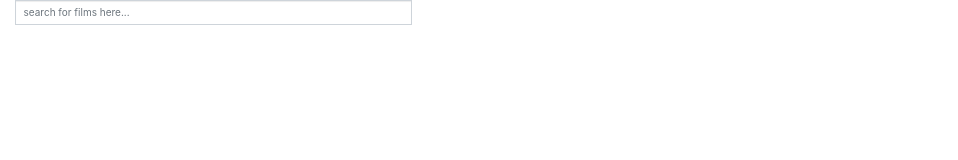
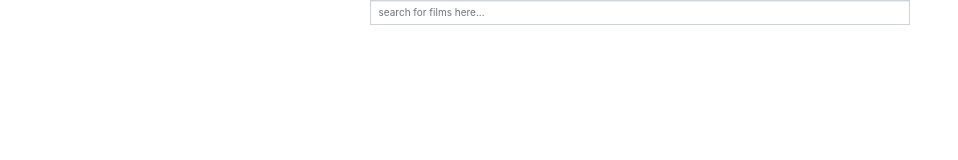
Before and after one commit to bryansayson/slated, a website: page index.html in a window 1280 px wide. Shown: the whole page, without its empty margins (0-958 px from the left). Drawn offline with nearby package versions, Linux system fonts and the light colour scheme.

Commit message:
almost complete

```diff
--- a/app.js
+++ b/app.js
@@ -2,10 +2,12 @@ angular.module('slated-search', [])
 
   .controller('searchController', ['$scope', '$sce', function($scope, $sce) {
 
+      $scope.results = [];
+
       $scope.search = function() {
           // function that constructs search query
           var constructQuery = function(query) {
-              console.log("searching for " + query);
+              console.log("query being constructed for " + query);
               var url = "https://www.slated.com/films/autocomplete/profiles/?term=",
                   terms = query.split(" "),
                   initialized = false;
@@ -32,14 +34,15 @@ angular.module('slated-search', [])
               dataType: 'jsonp',
               crossDomain: true,
           }).done(function(response){
+              console.log("GET success");
               $scope.results = response;
-              console.log("results object changed");
           }).fail(function(error){
               console.log(error);
           });
 
           //sanitize
           $scope.renderHtml = function(htmlCode) {
+                console.log("sanitizing");
                 return $sce.trustAsHtml(htmlCode);
           };
 
--- a/index.html
+++ b/index.html
@@ -2,26 +2,21 @@
 
 <head>
     <title>Slated</title>
-
     <script src="//ajax.googleapis.com/ajax/libs/jquery/1.10.1/jquery.min.js"></script>
-
     <script src="https://ajax.googleapis.com/ajax/libs/angularjs/1.4.5/angular.min.js"></script>
-
    <!-- Latest compiled and minified CSS -->
     <link rel="stylesheet" href="https://maxcdn.bootstrapcdn.com/bootstrap/3.3.6/css/bootstrap.min.css" integrity="sha384-1q8mTJOASx8j1Au+a5WDVnPi2lkFfwwEAa8hDDdjZlpLegxhjVME1fgjWPGmkzs7" crossorigin="anonymous">
-
     <!-- Optional theme -->
     <link rel="stylesheet" href="https://cdnjs.cloudflare.com/ajax/libs/bootswatch/3.3.6/darkly/bootstrap.css">
-
     <link rel="stylesheet" href="styles.css">
-
     <!-- Latest compiled and minified JavaScript -->
     <script src="https://maxcdn.bootstrapcdn.com/bootstrap/3.3.6/js/bootstrap.min.js" integrity="sha384-0mSbJDEHialfmuBBQP6A4Qrprq5OVfW37PRR3j5ELqxss1yVqOtnepnHVP9aJ7xS" crossorigin="anonymous"></script>
     <script src="app.js"></script>
 </head>
-
     <body ng-app="slated-search">
-    <div class="search-box col-lg-4" ng-controller="searchController">
+        <div class = "container">
+            <div class = "row">
+                <div class="search-box col-lg-6 col-md-offset-3" ng-controller="searchController">
                     <div class="input-group">
                         <input type="text" class="form-control" placeholder="search for films here..." ng-model="query" ng-keyup="search()">
                     </div>
@@ -31,5 +26,6 @@
                     </div>
                 </div>
             </div>
+        </div>
     </body>
 </html>
```
Lines whose indentation alone changed are shown as unchanged.
